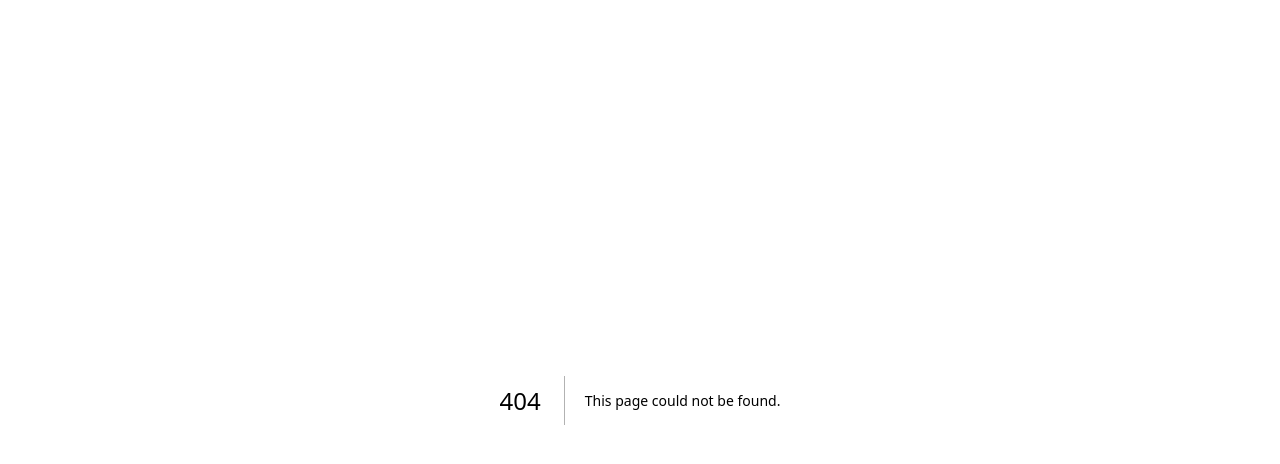
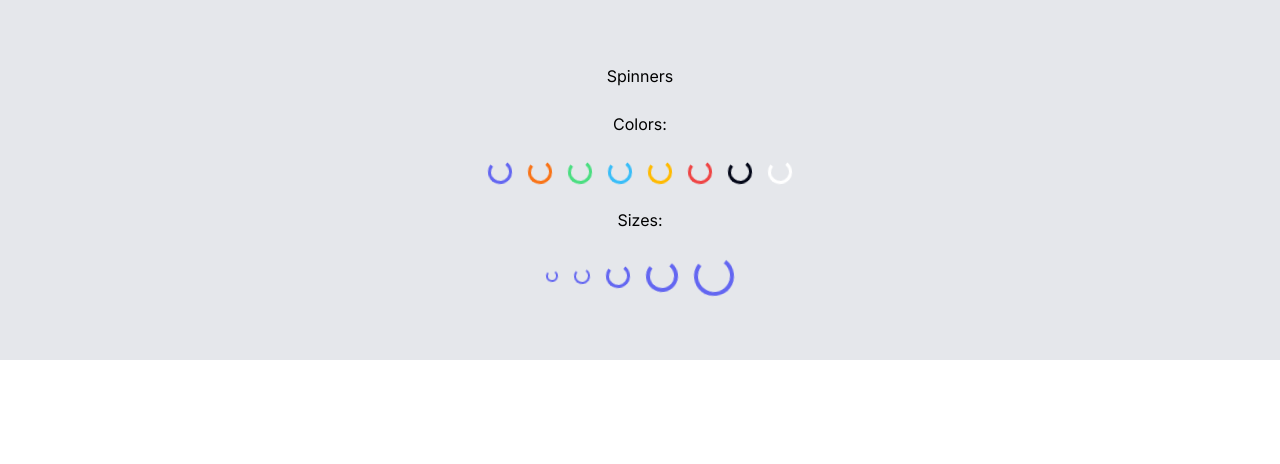
Before and after one commit to alitokmakci/next-components, a Next.js app: page /spinners in a window 1280 px wide. Before the commit this address had no page. Shown: the top 464 px of the page. Built offline with nearby package versions, Linux system fonts and the light colour scheme.

Commit message:
added spinners page

```diff
--- a/@ui/components/Spinner/index.module.css
+++ b/@ui/components/Spinner/index.module.css
@@ -35,15 +35,15 @@
 }
 
 .xs {
-    @apply w-2 h-2;
+    @apply w-3 h-3 border-2;
 }
 
 .sm {
-    @apply w-4 h-4;
+    @apply w-4 h-4 border-2;
 }
 
 .md {
-    @apply w-6 h-6;
+    @apply w-6 h-6 border-[3px];
 }
 
 .lg {
--- /dev/null
+++ b/app/spinners/page.tsx
@@ -0,0 +1,33 @@
+import Spinner from "@ui/components/Spinner";
+import React from "react";
+
+export default function Page() {
+  return (
+    <div className="flex flex-col items-center p-16 space-y-6 bg-gray-200">
+      <h1 className="mx-auto">Spinners</h1>
+
+      <h2 className="mx-auto">Colors:</h2>
+
+      <div className="flex items-center justify-center w-full space-x-4">
+        <Spinner color="primary"></Spinner>
+        <Spinner color="secondary"></Spinner>
+        <Spinner color="success"></Spinner>
+        <Spinner color="info"></Spinner>
+        <Spinner color="warning"></Spinner>
+        <Spinner color="error"></Spinner>
+        <Spinner color="dark"></Spinner>
+        <Spinner color="white"></Spinner>
+      </div>
+
+      <h2 className="mx-auto">Sizes:</h2>
+
+      <div className="flex items-center justify-center w-full space-x-4">
+        <Spinner color="primary" size="xs"></Spinner>
+        <Spinner color="primary" size="sm"></Spinner>
+        <Spinner color="primary"></Spinner>
+        <Spinner color="primary" size="lg"></Spinner>
+        <Spinner color="primary" size="xl"></Spinner>
+      </div>
+    </div>
+  );
+}
```
